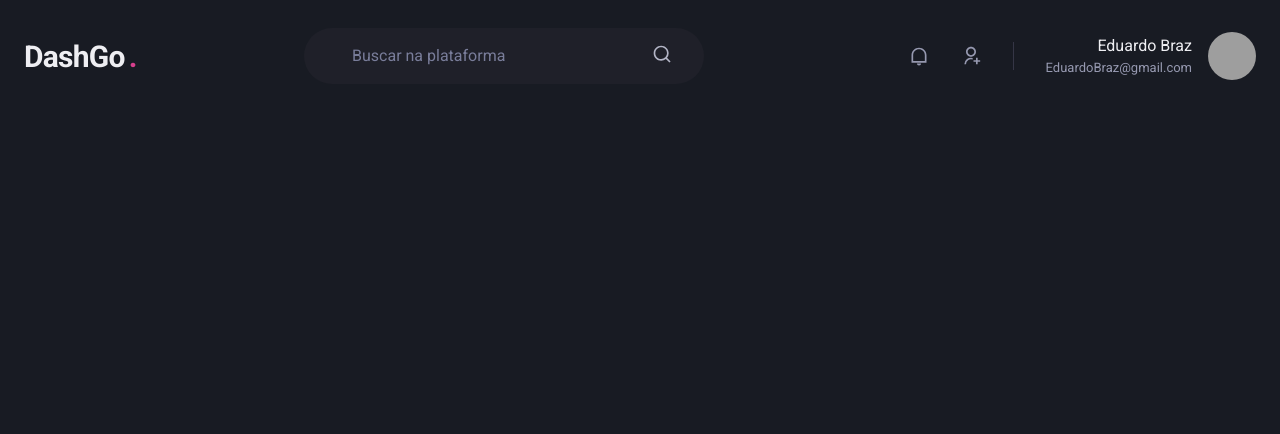
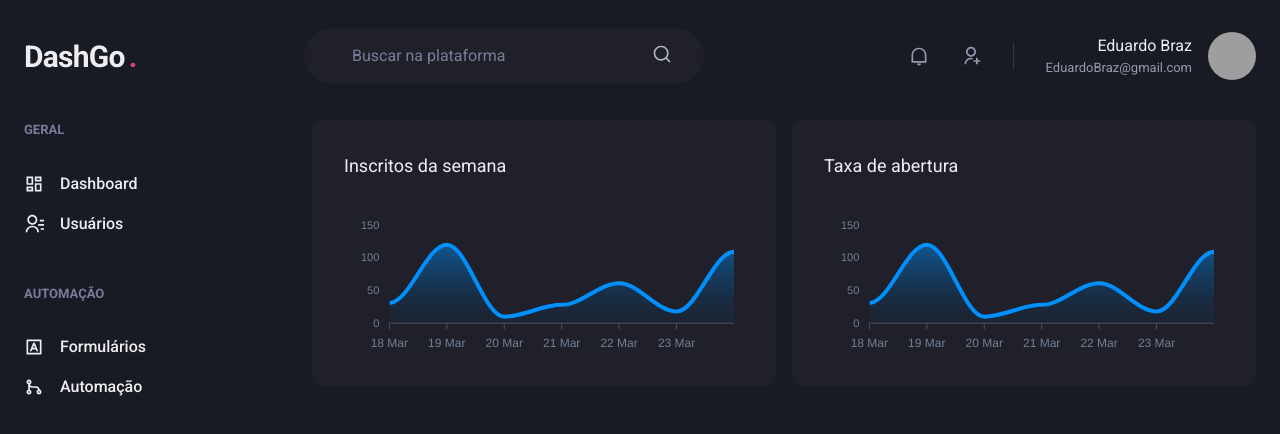
Before and after one commit to EduardoBrazSilva/dashgo, a Next.js app: page /dashboard in a window 1280 px wide. Shown: the top 434 px of the page. Built offline with nearby package versions, Linux system fonts and the light colour scheme; grey boxes are pictures that could not be loaded.

Commit message:
Update dashbord and create charts

```diff
--- a/src/pages/dashboard.tsx
+++ b/src/pages/dashboard.tsx
@@ -1,7 +1,98 @@
+import { Box, Flex, SimpleGrid, Text, theme } from "@chakra-ui/react";
+import dynamic from 'next/dynamic';
 import { Header } from "../components/Header";
+import { Sidebar } from "../components/Sidebar";
+import { ApexOptions } from 'apexcharts';
+
+const Chart = dynamic(() => import('react-apexcharts'), {
+    ssr: false,
+})
+
+const options: ApexOptions = {
+    chart: {
+        toolbar: {
+            show: false,
+        },
+        zoom: {
+            enabled: false,
+        },
+        foreColor: theme.colors.gray[500],
+    },
+    grid: {
+        show: false,
+    },
+    dataLabels:{
+        enabled: false,
+    },
+    tooltip: {
+        enabled: false,
+    },
+    xaxis: {
+        type: 'datetime',
+        axisBorder: {
+            color: theme.colors.gray[600],
+        },
+        axisTicks: {
+            color: theme.colors.gray[600],
+        },
+        categories: [
+            '2021-03-18T00:00:00.000Z',
+            '2021-03-19T00:00:00.000Z',
+            '2021-03-20T00:00:00.000Z',
+            '2021-03-21T00:00:00.000Z',
+            '2021-03-22T00:00:00.000Z',
+            '2021-03-23T00:00:00.000Z',
+            '2021-03-24T00:00:00.000Z',
+        ],
+    },
+    fill: {
+        opacity: 0.3,
+        type: 'gradient',
+        gradient: {
+            shade: 'dark',
+            opacityFrom: 0.7,
+            opacityTo: 0.3
+        }
+    },
+};
+
+const series = [
+    {
+        name: 'series1',
+        data: [31, 120, 10, 28, 61, 18, 109]
+    }
+];
 
 export default function Dashboard() {
     return (
-        <Header></Header>
+        <Flex direction="column" h='100vh'>
+            <Header />
+
+            <Flex w='100%' my='6' maxWidth={1480} mx='auto' px='6'>
+                <Sidebar />
+
+                <SimpleGrid flex='1' gap='4' minChildWidth='320px' alignItems='flex-start'>
+                    <Box
+                        p='8'
+                        bg='gray.800'
+                        borderRadius={8}
+                        pb='4'
+                    >
+                        <Text fontSize='lg' mb='4'>Inscritos da semana</Text>
+                        <Chart options={options} series={series} type='area' height={160} />
+                    </Box>
+
+                    <Box
+                        p='8'
+                        bg='gray.800'
+                        borderRadius={8}
+                        pb='4'
+                    >
+                        <Text fontSize='lg' mb='4'>Taxa de abertura</Text>
+                        <Chart options={options} series={series} type='area' height={160} />
+                    </Box>
+                </SimpleGrid>
+            </Flex>
+        </Flex>
     )
 }
```
